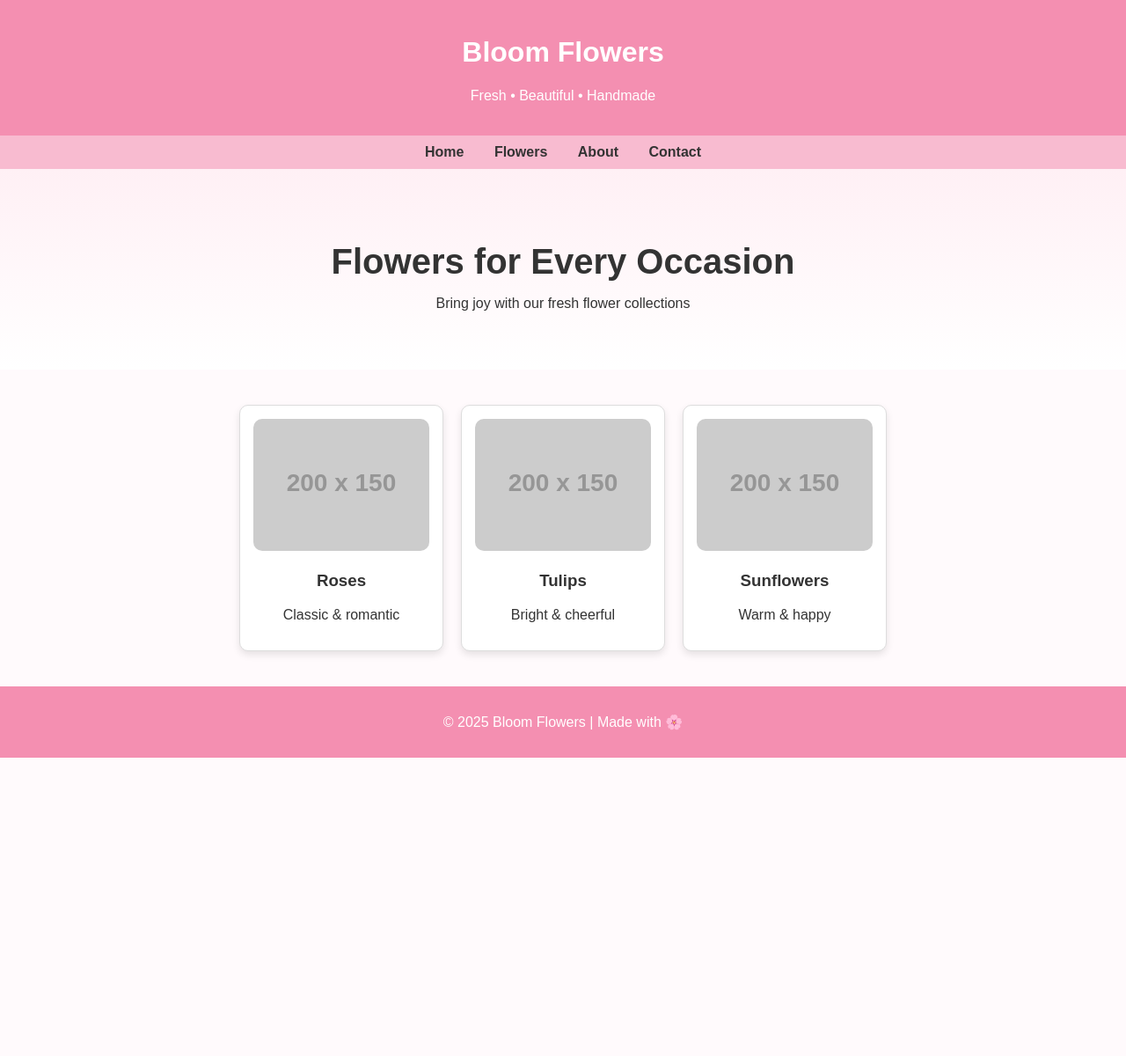
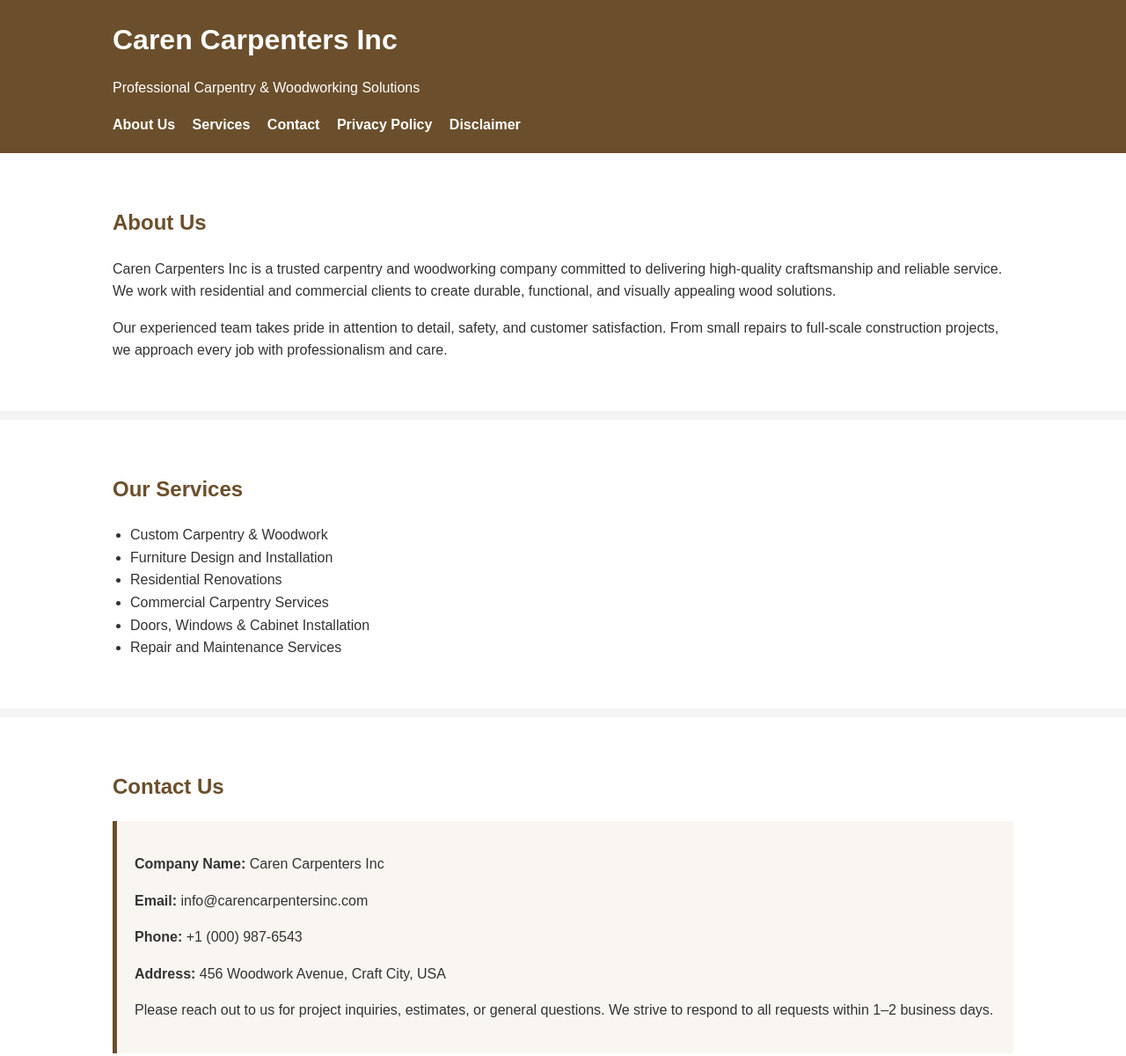
Before and after one commit to swintek3300/woodenworks, a website: page public/index.html in a window 1280 px wide. Shown: the top 1200 px of the page at 88% size. Before the commit the page ends 861 px from the top, so only its background shows below. Drawn offline with Linux system fonts and the light colour scheme; placeholder pictures from the web are drawn by us.

Commit message:
Update index.html

```diff
--- a/public/index.html
+++ b/public/index.html
@@ -2,118 +2,143 @@
 <html lang="en">
 <head>
     <meta charset="UTF-8">
-  <title>Bloom Flowers</title>
+    <title>Caren Carpenters Inc</title>
+    <meta name="viewport" content="width=device-width, initial-scale=1.0">
     <style>
         body {
             margin: 0;
-      font-family: Arial, sans-serif;
-      background-color: #fffafc;
+            font-family: Arial, Helvetica, sans-serif;
+            background-color: #f4f4f4;
             color: #333;
+            line-height: 1.6;
         }
-
         header {
-      background-color: #f48fb1;
-      color: white;
-      padding: 20px;
-      text-align: center;
+            background-color: #6b4f2c;
+            color: #ffffff;
+            padding: 20px 10%;
         }
-
+        header h1 {
+            margin: 0;
+        }
         nav {
-      background-color: #f8bbd0;
-      padding: 10px;
-      text-align: center;
+            margin-top: 10px;
         }
-
         nav a {
-      margin: 0 15px;
+            color: #ffffff;
             text-decoration: none;
-      color: #333;
+            margin-right: 15px;
             font-weight: bold;
         }
-
-    .hero {
-      padding: 50px;
-      text-align: center;
-      background-image: linear-gradient(#fff0f5, #ffffff);
+        nav a:hover {
+            text-decoration: underline;
         }
-
-    .hero h1 {
-      font-size: 40px;
+        section {
+            background-color: #ffffff;
+            padding: 40px 10%;
             margin-bottom: 10px;
         }
-
-    .flowers {
-      display: flex;
-      justify-content: center;
-      gap: 20px;
-      padding: 40px;
-      flex-wrap: wrap;
+        h2 {
+            color: #6b4f2c;
         }
-
-    .card {
-      background: white;
-      border: 1px solid #ddd;
-      border-radius: 10px;
-      width: 200px;
-      padding: 15px;
+        ul {
+            padding-left: 20px;
+        }
+        .contact-box {
+            background-color: #f9f6f2;
+            padding: 20px;
+            border-left: 5px solid #6b4f2c;
+        }
+        footer {
+            background-color: #333;
+            color: #ffffff;
             text-align: center;
-      box-shadow: 0 4px 8px rgba(0,0,0,0.1);
-    }
-
-    .card img {
-      width: 100%;
-      border-radius: 10px;
-    }
-
-    footer {
-      background-color: #f48fb1;
-      color: white;
-      text-align: center;
-      padding: 15px;
+            padding: 20px 10%;
+            font-size: 14px;
         }
     </style>
 </head>
 <body>
 
 <header>
-    <h1>Bloom Flowers</h1>
-    <p>Fresh • Beautiful • Handmade</p>
+    <h1>Caren Carpenters Inc</h1>
+    <p>Professional Carpentry & Woodworking Solutions</p>
+    <nav>
+        <a href="#about">About Us</a>
+        <a href="#services">Services</a>
+        <a href="#contact">Contact</a>
+        <a href="#privacy">Privacy Policy</a>
+        <a href="#disclaimer">Disclaimer</a>
+    </nav>
 </header>
 
-  <nav>
-    <a href="#">Home</a>
-    <a href="#">Flowers</a>
-    <a href="#">About</a>
-    <a href="#">Contact</a>
-  </nav>
-
-  <section class="hero">
-    <h1>Flowers for Every Occasion</h1>
-    <p>Bring joy with our fresh flower collections</p>
+<section id="about">
+    <h2>About Us</h2>
+    <p>
+        Caren Carpenters Inc is a trusted carpentry and woodworking company committed to
+        delivering high-quality craftsmanship and reliable service. We work with residential
+        and commercial clients to create durable, functional, and visually appealing wood solutions.
+    </p>
+    <p>
+        Our experienced team takes pride in attention to detail, safety, and customer satisfaction.
+        From small repairs to full-scale construction projects, we approach every job with
+        professionalism and care.
+    </p>
 </section>
 
-  <section class="flowers">
-    <div class="card">
-      <img src="https://via.placeholder.com/200x150?text=Roses" alt="Roses">
-      <h3>Roses</h3>
-      <p>Classic & romantic</p>
-    </div>
+<section id="services">
+    <h2>Our Services</h2>
+    <ul>
+        <li>Custom Carpentry & Woodwork</li>
+        <li>Furniture Design and Installation</li>
+        <li>Residential Renovations</li>
+        <li>Commercial Carpentry Services</li>
+        <li>Doors, Windows & Cabinet Installation</li>
+        <li>Repair and Maintenance Services</li>
+    </ul>
+</section>
 
-    <div class="card">
-      <img src="https://via.placeholder.com/200x150?text=Tulips" alt="Tulips">
-      <h3>Tulips</h3>
-      <p>Bright & cheerful</p>
-    </div>
-
-    <div class="card">
-      <img src="https://via.placeholder.com/200x150?text=Sunflowers" alt="Sunflowers">
-      <h3>Sunflowers</h3>
-      <p>Warm & happy</p>
+<section id="contact">
+    <h2>Contact Us</h2>
+    <div class="contact-box">
+        <p><strong>Company Name:</strong> Caren Carpenters Inc</p>
+        <p><strong>Email:</strong> info@carencarpentersinc.com</p>
+        <p><strong>Phone:</strong> +1 (000) 987-6543</p>
+        <p><strong>Address:</strong> 456 Woodwork Avenue, Craft City, USA</p>
+        <p>
+            Please reach out to us for project inquiries, estimates, or general questions.
+            We strive to respond to all requests within 1–2 business days.
+        </p>
     </div>
 </section>
 
+<section id="privacy">
+    <h2>Privacy Policy</h2>
+    <p>
+        Caren Carpenters Inc values your privacy. Any personal information provided through
+        our website, email, or phone communication is used only to respond to inquiries,
+        provide services, or improve customer experience.
+    </p>
+    <p>
+        We do not sell, rent, or share personal data with third parties unless required by law.
+        By using this website, you agree to the terms of this privacy policy.
+    </p>
+</section>
+
+<section id="disclaimer">
+    <h2>Disclaimer</h2>
+    <p>
+        The content on this website is provided for general informational purposes only.
+        Caren Carpenters Inc makes no guarantees regarding the accuracy or completeness
+        of the information presented.
+    </p>
+    <p>
+        We are not liable for any loss or damage arising from reliance on the information
+        provided on this website or from the use of our services.
+    </p>
+</section>
+
 <footer>
-    <p>© 2025 Bloom Flowers | Made with 🌸</p>
+    <p>&copy; 2026 Caren Carpenters Inc. All Rights Reserved.</p>
 </footer>
 
 </body>
```
Lines whose indentation alone changed are shown as unchanged.
